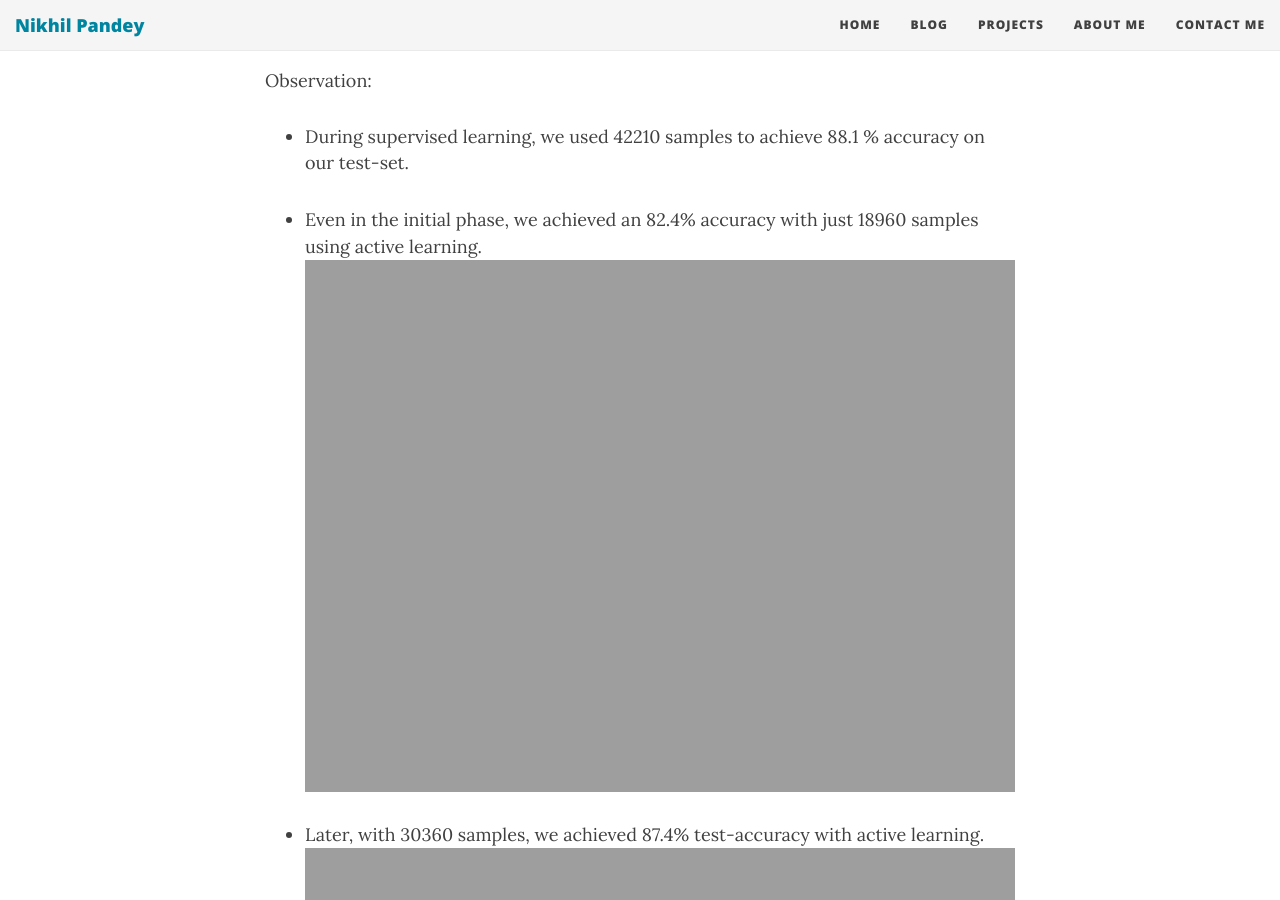
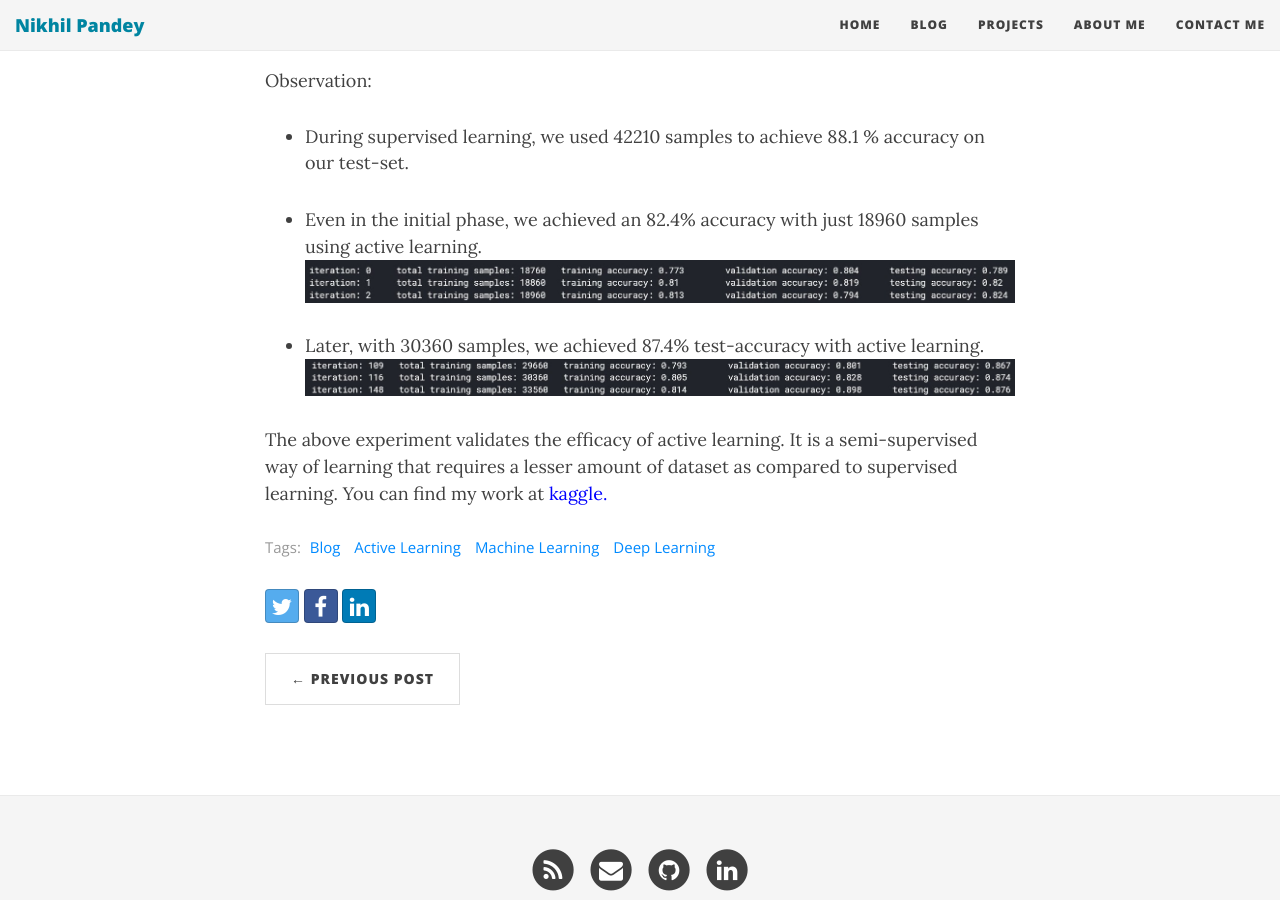
Before and after one commit to notenail/notenail.github.io, a Jekyll site: the page built from _posts/2020-08-29-activelearning.md, in a window 1280 px wide and 900 px high, scrolled down 4764 px. Built offline with Jekyll 4.4.1, drawn with Linux system fonts in a browser that asks for light colours; nearby versions of some CDN libraries; comment, search, counter and statistics services are not loaded.

Commit message:
active learning part 2

````diff
--- a/_posts/2020-08-29-activelearning.md
+++ b/_posts/2020-08-29-activelearning.md
@@ -9,7 +9,7 @@ tags: [Blog, Active Learning, Machine Learning, Deep Learning]
 ---
 
 
-I have given a loose introduction to active learning <a href="https://notenail.github.io/2020-08-21-activelearning/" target="_blank" rel="noopener noreferrer" style="color:blue">in my previous post.</a>. In this post, I’ll dig deeper into the application of active learning in computer vision.
+I have given a loose introduction to active learning <a href="https://notenail.github.io/2020-08-21-activelearning/" target="_blank" rel="noopener noreferrer" style="color:blue"> in my previous post.</a>. In this post, I’ll dig deeper into the application of active learning in computer vision.
 
 To understand the problem better, imagine you are asked to prepare a model for classification on a very specific dataset D in which a majority of the samples don’t have labels. This is typically the case in computer vision and NLP application of machine learning where we have to make idiosyncratic models on a dataset that often don’t have labels.
 
@@ -150,9 +150,9 @@ for i in tqdm_notebook(range(200)):
 ```
 Observation:
  - During supervised learning, we used 42210 samples to achieve 88.1 % accuracy on our test-set.
- - Even in the initial phase, we achieved an 82.4% accuracy with just 18960 samples using active learning.<img src="{{ site.url }}/img/projects/active-lr/initial.png" width="100%">
+ - Even in the initial phase, we achieved an 82.4% accuracy with just 18960 samples using active learning.<img src="{{ site.url }}/img/projects/active-lr/initial.jpg" width="100%">
 
- - Later, with 30360 samples, we achieved 87.4% test-accuracy with active learning. <img src="{{ site.url }}/img/projects/active-lr/later.png" width="100%">
+ - Later, with 30360 samples, we achieved 87.4% test-accuracy with active learning. <img src="{{ site.url }}/img/projects/active-lr/later.jpg" width="100%">
 
 
 The above experiment validates the efficacy of active learning. It is a semi-supervised way of learning that requires a lesser amount of dataset as compared to supervised learning. You can find my work at <a href="https://www.kaggle.com/nikhilpandey360/active-learning-on-mnist-using-entropy" target="_blank" rel="noopener noreferrer" style="color:blue">kaggle.</a>
````
